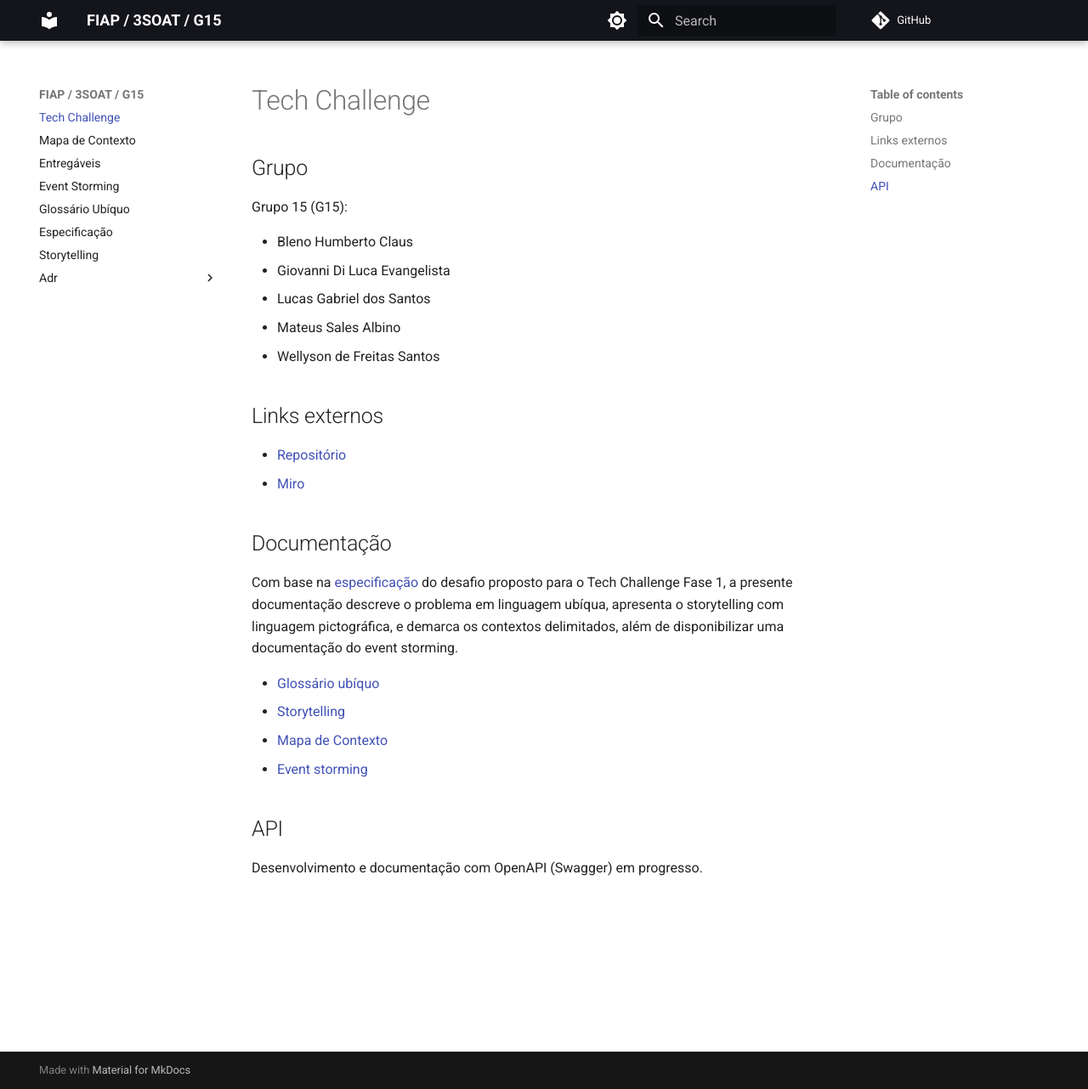
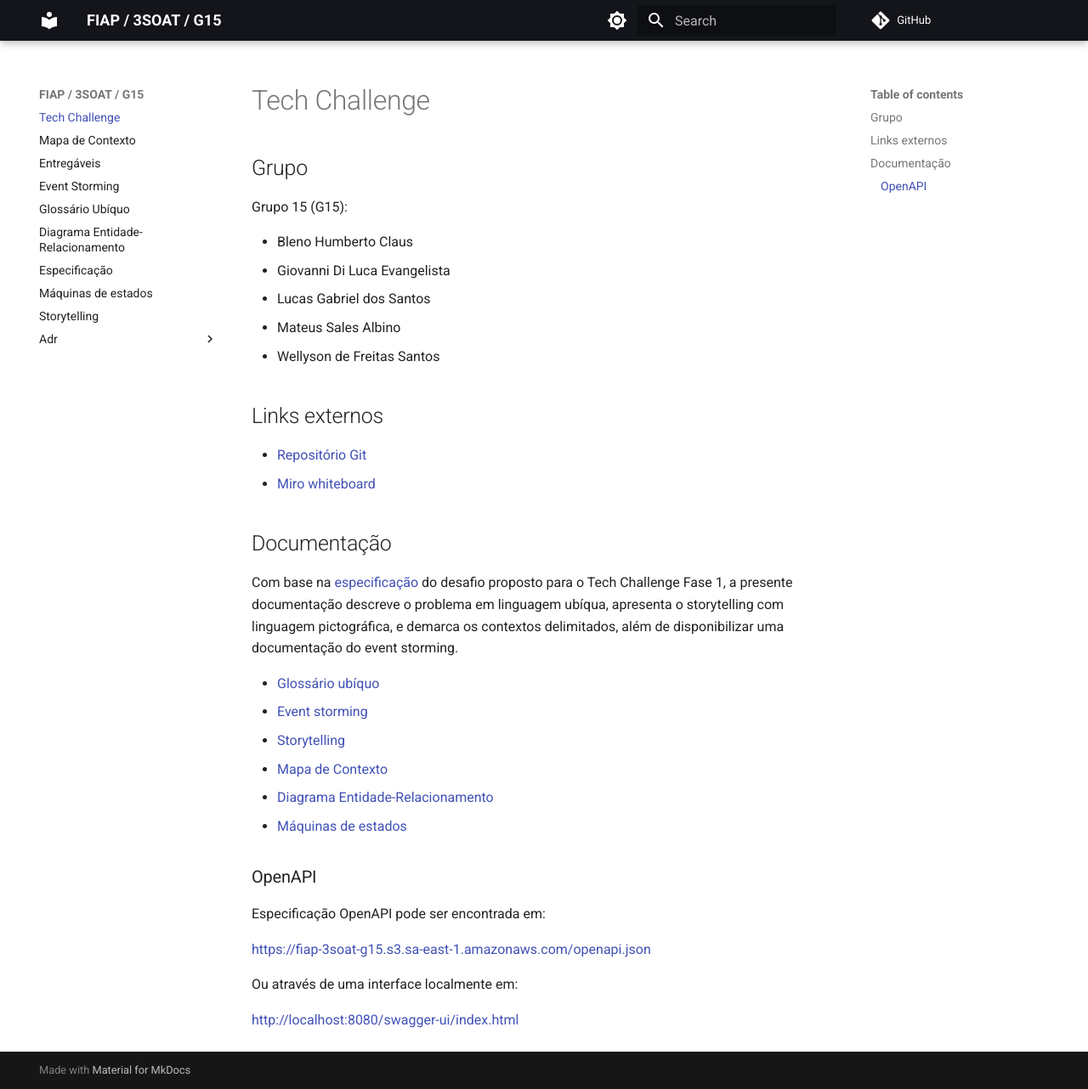
Before and after one commit to FIAP-3SOAT-G15/tech-challenge, an MkDocs documentation site: the page built from docs/README.md, in a window 1280 px wide and 1282 px high. Shown: the whole window at 85% size. Built offline with MkDocs 1.6.1 and Material for MkDocs 9.7.7, drawn with Linux system fonts in a browser that asks for light colours; comment, search, counter and statistics services are not loaded.

Commit message:
Update docs

```diff
--- a/docs/README.md
+++ b/docs/README.md
@@ -12,18 +12,26 @@ Grupo 15 (G15):
 
 ## Links externos
 
-- [Repositório](https://github.com/FIAP-3SOAT-G15/tech-challenge)
-- [Miro](https://miro.com/app/board/uXjVMqdH21Q=/?share_link_id=101165721616)
+- [Repositório Git](https://github.com/FIAP-3SOAT-G15/tech-challenge)
+- [Miro whiteboard](https://miro.com/app/board/uXjVMqdH21Q=/?share_link_id=101165721616)
 
 ## Documentação
 
 Com base na [especificação](spec.md) do desafio proposto para o Tech Challenge Fase 1, a presente documentação descreve o problema em linguagem ubíqua, apresenta o storytelling com linguagem pictográfica, e demarca os contextos delimitados, além de disponibilizar uma documentação do event storming.
 
 - [Glossário ubíquo](glossary.md)
+- [Event storming](event-storming.md)
 - [Storytelling](storytelling.md)
 - [Mapa de Contexto](context-map.md)
-- [Event storming](event-storming.md)
+- [Diagrama Entidade-Relacionamento](schema.md)
+- [Máquinas de estados](state-machines.md)
 
-## API
+### OpenAPI
 
-Desenvolvimento e documentação com OpenAPI (Swagger) em progresso.
+Especificação OpenAPI pode ser encontrada em:
+
+[https://fiap-3soat-g15.s3.sa-east-1.amazonaws.com/openapi.json](https://fiap-3soat-g15.s3.sa-east-1.amazonaws.com/openapi.json)
+
+Ou através de uma interface localmente em:
+
+[http://localhost:8080/swagger-ui/index.html](http://localhost:8080/swagger-ui/index.html)
--- /dev/null
+++ b/docs/schema.md
@@ -0,0 +1,3 @@
+# Diagrama Entidade-Relacionamento
+
+![Diagrama Entidade-Relacionamento](diagrams/schema.png)
```
Also changed, not shown: README.md (+0 -10 lines), docs/event-storming.md (+2 -2 lines), docs/state-machines.md (added, +5 -0 lines), docs/diagrams/order-state-machine.png (added), docs/diagrams/schema.png (added), 2 other files.
